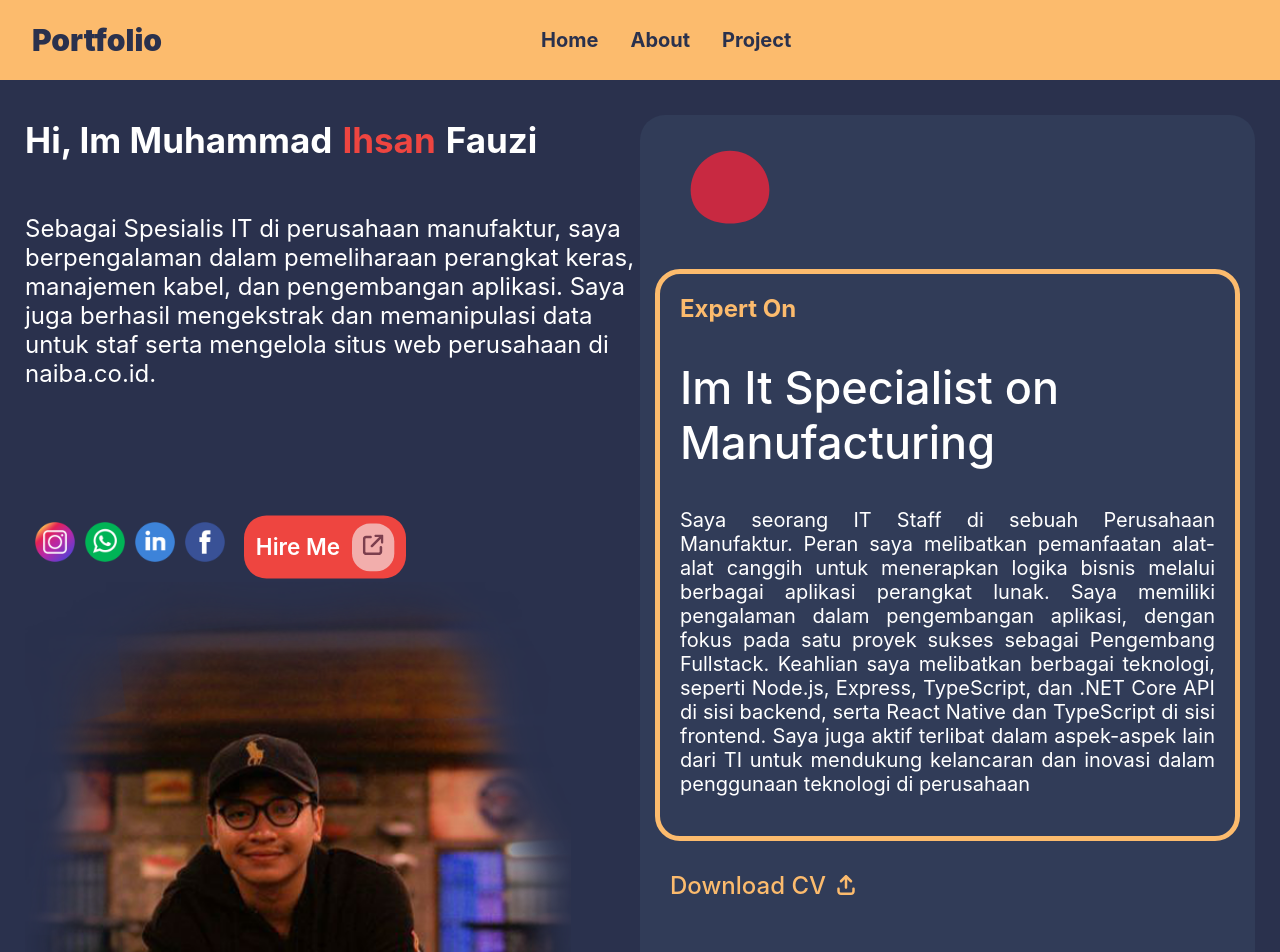
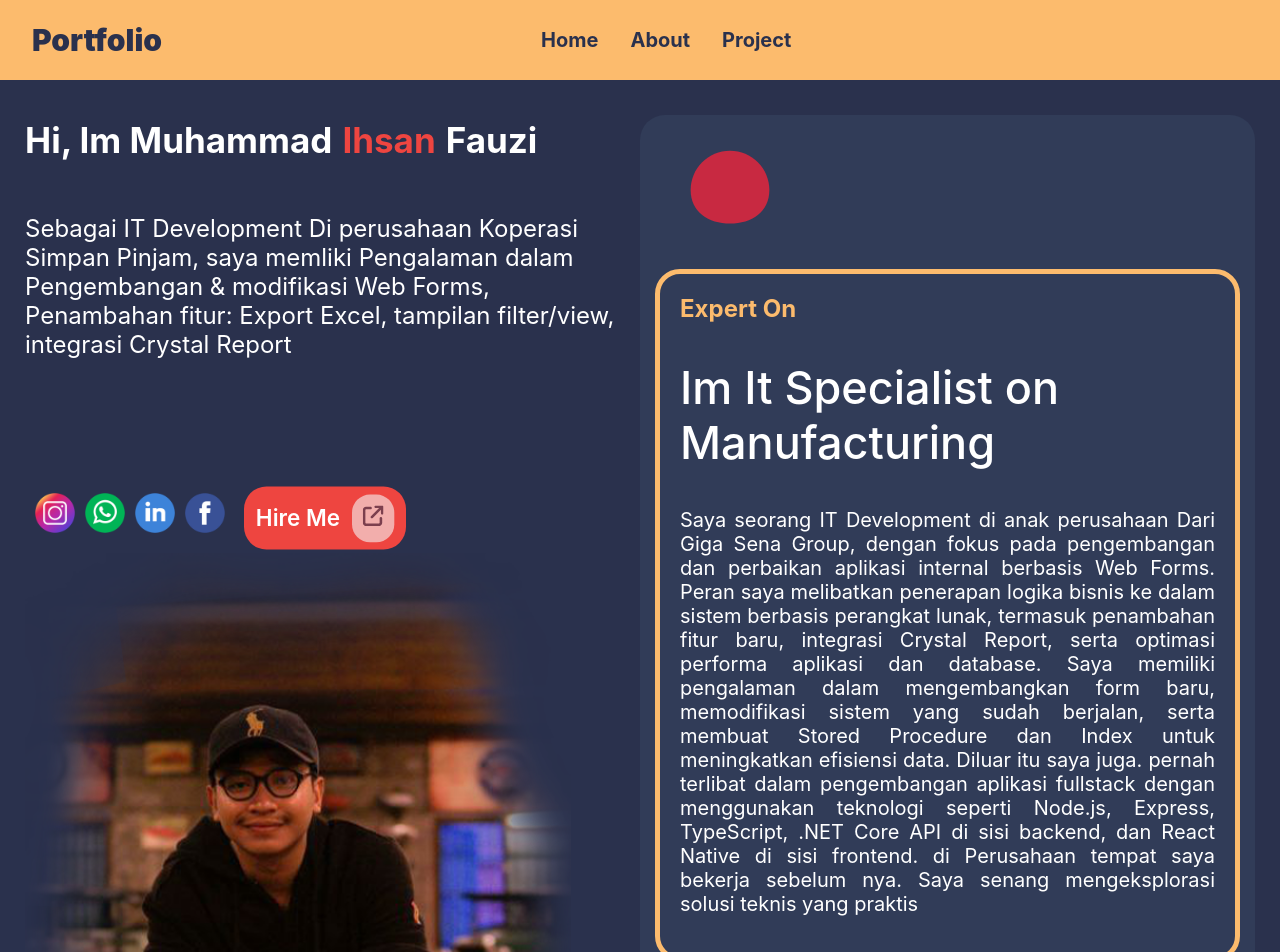
Before and after one commit to ihsan2k17/portfolio_ihsan, a React (Vite) app: page / in a window 1280 px wide. Shown: the top 952 px of the page. Built offline with nearby package versions, Linux system fonts and the light colour scheme.

Commit message:
Update CardProfile2.tsx
Update Description

```diff
--- a/src/components/card/cardprofile/CardProfile.tsx
+++ b/src/components/card/cardprofile/CardProfile.tsx
@@ -57,9 +57,8 @@ const CardProfile = () => {
                             delay:0.5, duration:1
                         }}
                     >
-                        Sebagai Spesialis IT di perusahaan manufaktur, saya berpengalaman dalam pemeliharaan perangkat keras,
-                        manajemen kabel, dan pengembangan aplikasi. Saya juga berhasil mengekstrak dan memanipulasi data
-                        untuk staf serta mengelola situs web perusahaan di naiba.co.id.
+                        Sebagai IT Development Di perusahaan Koperasi Simpan Pinjam, saya memliki Pengalaman dalam Pengembangan & modifikasi Web Forms,
+                        Penambahan fitur: Export Excel, tampilan filter/view, integrasi Crystal Report
                     </motion.p>
                     <div className={CardProfileStyle.cardsocmed}>
                         {mediaSocial.map((data) => (
@@ -141,14 +140,13 @@ const CardProfile = () => {
                                 delay: 0.5, duration: 1
                             }}
                         >
-
-                            Saya seorang IT Staff di sebuah Perusahaan Manufaktur.
-                            Peran saya melibatkan pemanfaatan alat-alat canggih untuk menerapkan logika bisnis
-                            melalui berbagai aplikasi perangkat lunak. Saya memiliki pengalaman dalam pengembangan aplikasi,
-                            dengan fokus pada satu proyek sukses sebagai Pengembang Fullstack. Keahlian saya
-                            melibatkan berbagai teknologi, seperti Node.js, Express, TypeScript, dan .NET Core API di sisi backend,
-                            serta React Native dan TypeScript di sisi frontend. Saya juga aktif terlibat dalam aspek-aspek lain dari TI
-                            untuk mendukung kelancaran dan inovasi dalam penggunaan teknologi di perusahaan
+                            Saya seorang IT Development di anak perusahaan Dari Giga Sena Group, dengan fokus pada pengembangan dan perbaikan aplikasi internal berbasis Web Forms.
+                            Peran saya melibatkan penerapan logika bisnis ke dalam sistem berbasis perangkat lunak, termasuk penambahan fitur baru,
+                            integrasi Crystal Report, serta optimasi performa aplikasi dan database. Saya memiliki pengalaman dalam mengembangkan
+                            form baru, memodifikasi sistem yang sudah berjalan, serta membuat Stored Procedure dan Index untuk meningkatkan efisiensi data. Diluar itu
+                            saya juga. pernah terlibat dalam pengembangan aplikasi fullstack dengan menggunakan teknologi seperti Node.js, Express, TypeScript,
+                            .NET Core API di sisi backend, dan React Native di sisi frontend. di Perusahaan tempat saya bekerja sebelum nya. Saya senang mengeksplorasi solusi teknis
+                            yang praktis
                         </motion.p>
                     </div>
                     <motion.span onClick={()=> handleDownload1()} className={CardProfileStyle.cardcv}>
```
